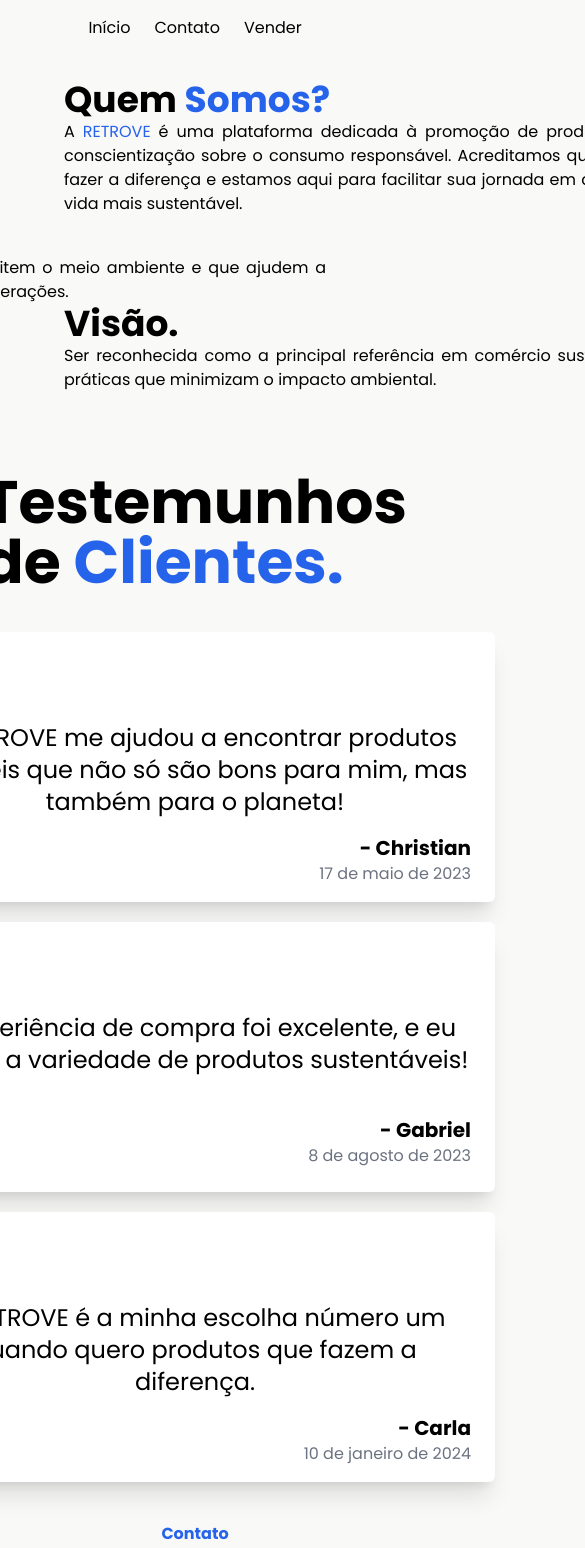
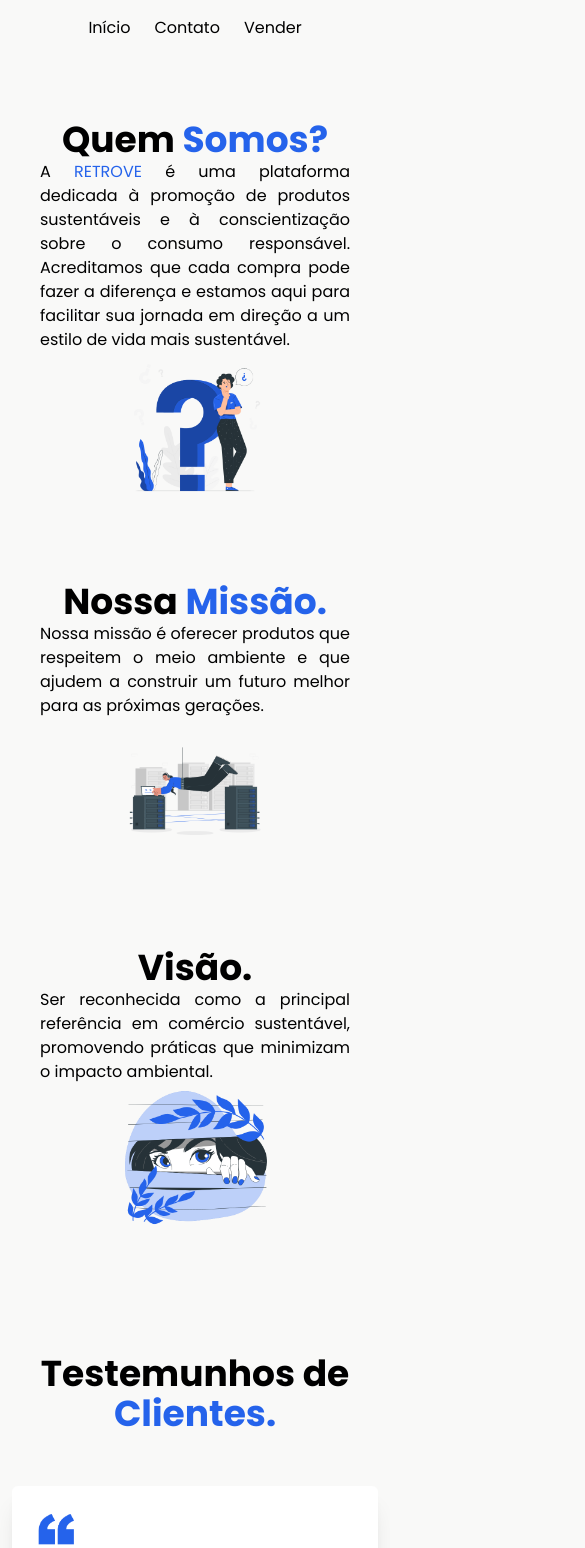
Before and after one commit to OnlyChristianDev/Armaz-m-de-produtos, a Next.js app: page /sobreNos in a window 390 px wide. Shown: the top 1548 px of the page, 585 px wide, since content can reach past the window. Built offline with nearby package versions, Linux system fonts and the light colour scheme.

Commit message:
últimas atualizações das media querys e do design

```diff
--- a/src/app/contatos/page.tsx
+++ b/src/app/contatos/page.tsx
@@ -9,19 +9,19 @@ export default function Contatos(){
     return (
     <div className="w-full min-h-screen flex flex-col items-center justify-center">
         <Header />
-        <div className="flex items-center justify-center flex-col">
+        <div className="flex items-center justify-center flex-col max-sm:mt-32">
             <h1 className="text-6xl font-bold max-sm:text-2xl max-sm:text-center max-md:text-center max-md:text-4xl max-lg:text-5xl">Entre em Contato <span className="text-blue-600">conosco.</span></h1>
             <div className="flex gap-6 items-center justify-center mt-10 max-sm:flex-col max-lg:flex-col max-md:flex-col">
                 <div className="max-md:flex max-lg:flex gap-6 max-sm:flex-col max-xl:flex max-2xl:flex flex">
                     <div>
-                        <RedesSociais icone={FaLinkedin} nomeRedeSocial="Linkedin" descricao="Conecte-se conosco no LinkedIn para acompanhar nossas atualizações, novidades e oportunidades. Estamos prontos para conversar e construir parcerias sólidas!" />
+                        <RedesSociais link="https://www.linkedin.com/in/christiangdev/" icone={FaLinkedin} nomeRedeSocial="Linkedin" descricao="Conecte-se conosco no LinkedIn para acompanhar nossas atualizações, novidades e oportunidades. Estamos prontos para conversar e construir parcerias sólidas!" />
                     </div>
                     <div>
-                        <RedesSociais icone={MdEmail} nomeRedeSocial="E-mail" descricao="Para perguntas ou colaborações, me envie um e-mail! Adoro trocar ideias e responder o quanto antes." />
+                        <RedesSociais link="mailto:christiandeveloper123@gmail.com" icone={MdEmail} nomeRedeSocial="E-mail" descricao="Para perguntas ou colaborações, me envie um e-mail! Adoro trocar ideias e responder o quanto antes." />
                     </div>
                 </div>
                 <div>
-                    <RedesSociais icone={FaPhoneAlt} nomeRedeSocial="Linkedin" descricao="Prefere uma conversa direta? Fique à vontade para me chamar pelo telefone para discutirmos qualquer detalhe." />
+                    <RedesSociais link="https://wa.me/5587991151950" icone={FaPhoneAlt} nomeRedeSocial="Telefone" descricao="Prefere uma conversa direta? Fique à vontade para me chamar pelo telefone para discutirmos qualquer detalhe." />
                 </div>
             </div>
         </div>
--- a/src/app/produtos/page.tsx
+++ b/src/app/produtos/page.tsx
@@ -85,7 +85,7 @@ const submit = () => {
         </div>
             <div className="gap-4 mb-10 h-auto mt-8 items-center justify-center grid-cols-5 grid max-sm:grid-cols-1 max-md:grid-cols-2 max-lg:grid-cols-3 max-2xl:grid-cols-3">
         {Produtos.map((produto, index) => (
-          <div key={index} className="h-96 bg-white w-64 flex flex-col items-center shadow-2xl rounded-2xl p-4 ">
+          <div key={index} className="h-96 hover:scale-105 transition-transform duration-300 bg-white w-64 flex flex-col items-center shadow-2xl rounded-2xl p-4 ">
             <div className="h-64 w-52 rounded-md flex items-center overflow-hidden justify-center">
             <Image
             width={208}
--- a/src/app/sobreNos/page.tsx
+++ b/src/app/sobreNos/page.tsx
@@ -1,64 +1,79 @@
-"use client"
+"use client";
 
-import Footer from "@/components/Footer"
-import Clientes from "../../components/Clientes"
-import QuestionGif from "../../animations/Questions (1).gif"
-import Mission from "../../animations/Mission Impossible.gif"
-import Image from "next/image"
-import Header from "../../components/Header"
-import Eye from "../../animations/Eyes.gif"
+import Footer from "@/components/Footer";
+import Clientes from "../../components/Clientes";
+import QuestionGif from "../../animations/Questions (1).gif";
+import Mission from "../../animations/Mission Impossible (1).gif";
+import Image from "next/image";
+import Header from "../../components/Header";
+import Eye from "../../animations/Eyes.gif";
 
-export default function SobreNos(){
-    return(
+export default function SobreNos() {
+    return (
         <>
-
-        <div className="w-full min-h-screen flex flex-col justify-center">
+            <div className="w-full min-h-screen">
                 <Header />
-            <div className="flex mt-20 items-center ml-16">
+                <div className="p-10 min-[2800px]:p-96 flex justify-center flex-col">
+                    <div className="flex xl:flex-row max-md:flex-col mt-20 items-center max-sm:text-center xl:w-[900px]">
                         <div>
-                    <h2 className="text-4xl font-bold justify-start">Quem <span className="text-blue-600">Somos?</span></h2>
-                    <p className="text-justify w-[700px]">
+                            <h2 className="text-4xl font-bold">Quem <span className="text-blue-600">Somos?</span></h2>
+                            <p className="text-justify w-full">
                                 A <span className="text-blue-600">RETROVE</span> é uma plataforma dedicada à promoção de produtos sustentáveis e à conscientização sobre o consumo responsável.
                                 Acreditamos que cada compra pode fazer a diferença e estamos aqui para facilitar sua jornada em direção a um estilo de vida mais sustentável.
                             </p>
                         </div>
-                <div>
-                    <Image width={250} src={QuestionGif} alt="imagem de questionamento sobre nós"/>
+                        <Image
+                            src={QuestionGif}
+                            alt="imagem de questionamento sobre nós"
+                            className="w-[150px] sm:w-[200px] md:w-[250px] lg:w-[300px] xl:w-[350px]"
+                        />
                     </div>
-            </div>
-            <div className="flex items-center justify-end mr-16">
-                <div>
+
+                    <div className="xl:w-full xl:flex xl:justify-end">
+                        <div className="flex max-md:flex-col mt-20 items-center max-sm:text-center xl:w-[900px] ">
+                            <Image
+                                src={Mission}
+                                alt="imagem de missão"
+                                className="w-[150px] sm:w-[200px] md:w-[250px] lg:w-[300px] xl:w-[350px] mr-4 hidden md:block"
+                            />
+                            <div className="max-sm:text-center md:text-right">
                                 <h2 className="text-4xl font-bold">Nossa <span className="text-blue-600">Missão.</span></h2>
-                    <p className="text-justify w-[700px]">
+                                <p className="text-justify w-full">
                                     Nossa missão é oferecer produtos que respeitem o meio ambiente e que ajudem a construir um futuro melhor para as próximas gerações.
                                 </p>
                             </div>
-                <div>
-                    <Image width={250} src={Mission} alt="imagem de questionamento sobre nós"/>
+                            <Image
+                                src={Mission}
+                                alt="imagem de missão"
+                                className="w-[150px] sm:w-[200px] md:w-[250px] lg:w-[300px] xl:w-[350px] md:hidden"
+                            />
                         </div>
                     </div>
-            <div className="flex items-center justify-start ml-16">
+
+                    <div className="flex xl:flex-row max-md:flex-col mt-20 items-center max-sm:text-center xl:w-[900px]">
                         <div>
                             <h2 className="text-4xl font-bold">Visão.</h2>
-                    <p className="text-justify w-[700px]">
+                            <p className="text-justify w-full">
                                 Ser reconhecida como a principal referência em comércio sustentável, promovendo práticas que minimizam o impacto ambiental.
                             </p>
                         </div>
-            <div>
-            <Image width={250} src={Eye} alt="imagem de questionamento sobre nós"/>
+                        <Image
+                            src={Eye}
+                            alt="imagem de visão"
+                            className="w-[150px] sm:w-[200px] md:w-[250px] lg:w-[300px] xl:w-[350px] md:ml-4"
+                        />
                     </div>
                 </div>
                 <div className="w-full flex items-center justify-center flex-col mt-20">
-                <h1 className="text-6xl font-bold">Testemunhos de <span className="text-blue-600 ">Clientes.</span></h1>
-            <div className="mt-10 flex flex-col gap-5">
+                    <h1 className="text-6xl font-bold max-sm:text-4xl max-md:text-center max-sm:text-center">Testemunhos de <span className="text-blue-600 ">Clientes.</span></h1>
+                <div className="mt-10 flex flex-col gap-5 max-sm:p-3">
                     <Clientes data="17 de maio de 2023" nome="Christian" avaliacao="A RETROVE me ajudou a encontrar produtos incríveis que não só são bons para mim, mas também para o planeta!"/>
                     <Clientes data="8 de agosto de 2023" nome="Gabriel" avaliacao="A experiência de compra foi excelente, e eu adorei a variedade de produtos sustentáveis!"/>
                     <Clientes data="10 de janeiro de 2024" nome="Carla" avaliacao="A RETROVE é a minha escolha número um quando quero produtos que fazem a diferença."/>
                 </div>
                 <Footer />
             </div>
-
             </div>
         </>
-    )
+    );
 }
--- a/src/components/Clientes.tsx
+++ b/src/components/Clientes.tsx
@@ -1,26 +1,27 @@
-interface ClientesProps{
-    nome: string,
-    avaliacao : string,
-    data : string
+interface ClientesProps {
+    nome: string;
+    avaliacao: string;
+    data: string;
 }
-import Image from "next/image"
-import Aspas from "../../public/0de302fd-5506-400e-8044-7435ee29e23f.png"
 
-export default function Clietes( {nome, avaliacao, data} : ClientesProps){
-    return(
-        <div className="bg-white shadow-xl w-[600px] flex flex-col items-start rounded-md h-[270px] p-6">
+import Image from "next/image";
+import Aspas from "../../public/0de302fd-5506-400e-8044-7435ee29e23f.png";
+
+export default function Clientes({ nome, avaliacao, data }: ClientesProps) {
+    return (
+        <div className="bg-white shadow-xl w-full sm:w-[500px] md:w-[600px] lg:w-[700px] flex flex-col items-start rounded-md h-auto sm:h-[270px] p-6">
             <div className="mb-4">
-            <Image src={Aspas} alt="imagem de aspas" width={50} height={50} />
+                <Image src={Aspas} alt="imagem de aspas" width={40} height={40} className="sm:w-[40px] sm:h-[40px] md:w-[50px] md:h-[50px]" />
             </div>
 
             <div className="flex-grow">
-            <p className="text-2xl text-center">{avaliacao}</p>
-        </div>
-        <div className="mt-4 text-right w-full ">
-            <h1 className="text-xl font-semibold"> - {nome}</h1>
-            <p className="text-gray-500"> {data} </p>
+                <p className="text-lg sm:text-xl md:text-2xl text-center">{avaliacao}</p>
             </div>
 
+            <div className="mt-4 text-right w-full">
+                <h1 className="text-lg sm:text-xl font-semibold"> - {nome}</h1>
+                <p className="text-gray-500 text-sm sm:text-base"> {data} </p>
             </div>
-    )
+        </div>
+    );
 }
--- a/src/components/RedesSociais.tsx
+++ b/src/components/RedesSociais.tsx
@@ -2,13 +2,16 @@ interface RedesSociaisProps{
     nomeRedeSocial : string,
     descricao : string
     icone : IconType
+    link : string
 }
 
 import { IconType } from "react-icons";
 
-export default function RedesSociais( {icone : Icone, nomeRedeSocial, descricao } : RedesSociaisProps){
+export default function RedesSociais( {icone : Icone, nomeRedeSocial, descricao, link } : RedesSociaisProps){
     return (
-        <div className="bg-white flex items-center justify-center w-[450px] p-10 h-64 rounded-lg shadow-2xl max-sm:w-[60vw] max-md:w-[300px] max-lg:w-[390px] max-xl:w-[320px] max-2xl:w-[400px]">
+        <>
+        <a href={link} target="_blank">
+         <div className="bg-white transition-transform duration-300 hover:scale-105 cursor-pointer flex items-center justify-center w-[450px] p-10 h-64 rounded-lg shadow-2xl max-sm:w-[60vw] max-md:w-[300px] max-lg:w-[390px] max-xl:w-[320px] max-2xl:w-[400px]">
             <div className="flex flex-col items-center justify-center">
                 <div className="text-blue-600 text-6xl max-sm:text-5xl">
                     <Icone />
@@ -21,5 +24,8 @@ export default function RedesSociais( {icone : Icone, nomeRedeSocial, descricao
                 </p>
             </div>
         </div>
+        </a>
+        </>
+
     )
 }
```
Also changed, not shown: src/animations/Mission Impossible (1).gif (added), src/animations/Mission Impossible.gif (deleted). Lines whose indentation alone changed are shown as unchanged.
